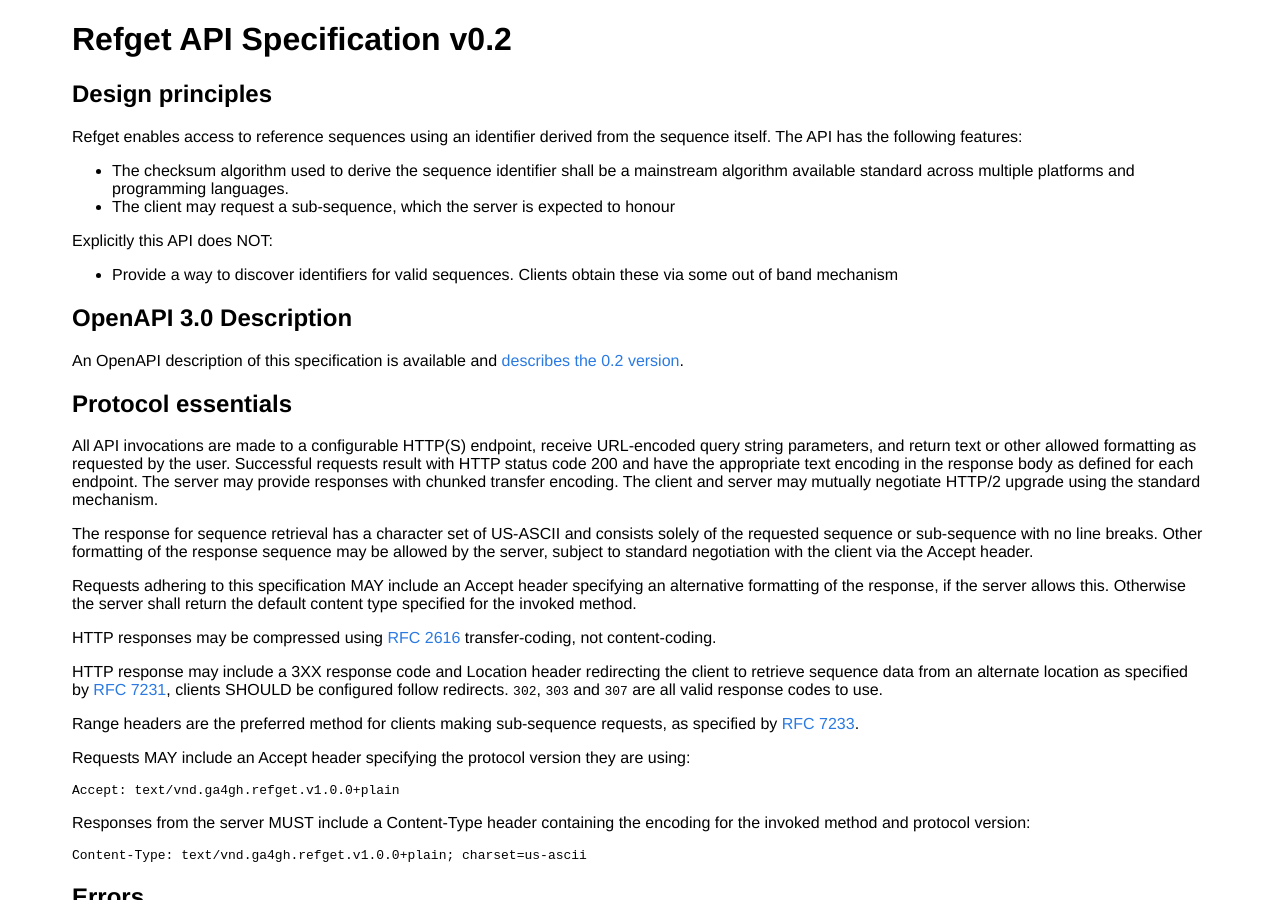
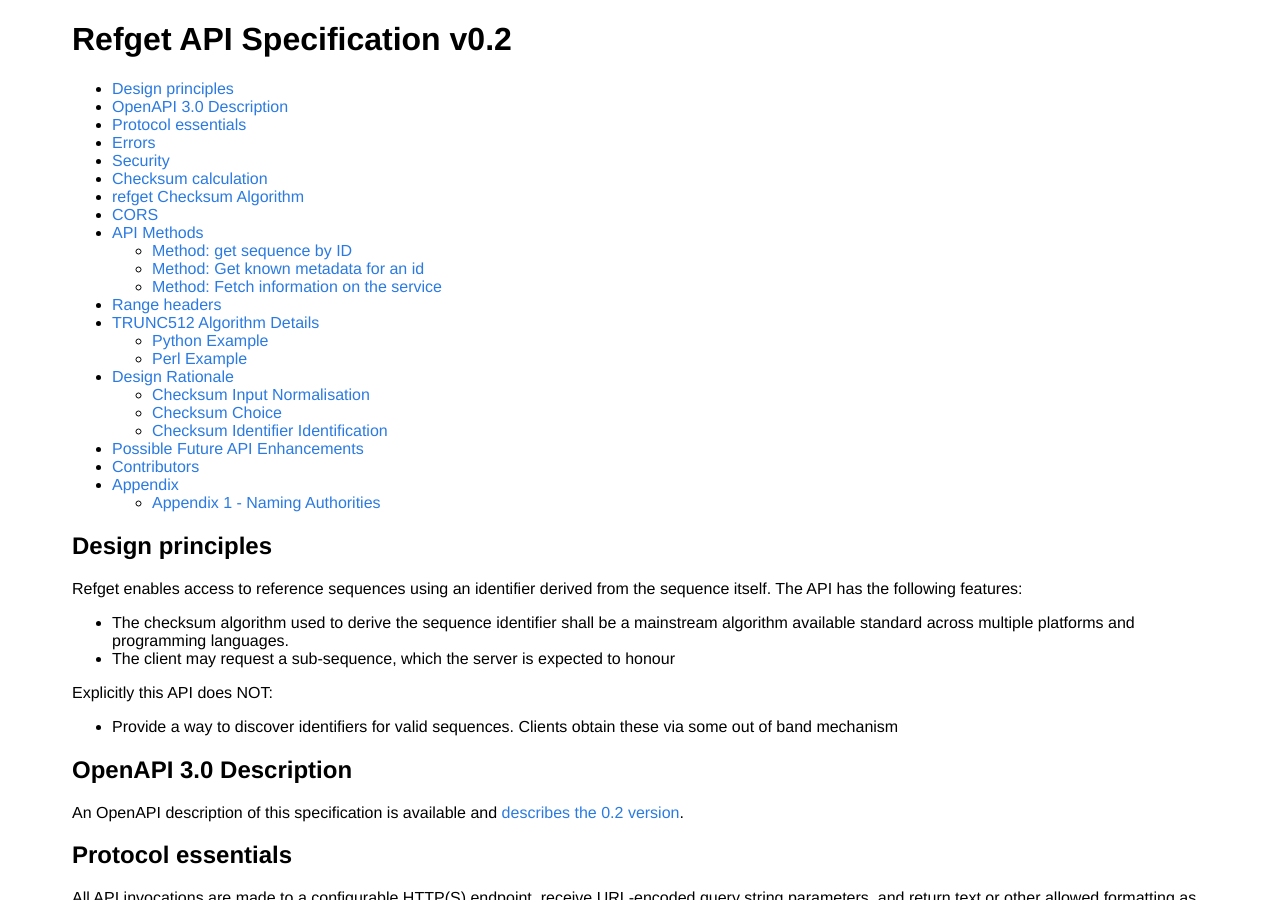
Before and after one commit to samtools/hts-specs, a Jekyll site: the page built from refget.md, in a window 1280 px wide and 900 px high. Built offline with Jekyll 4.4.1, drawn with Linux system fonts in a browser that asks for light colours.

Commit message:
Support table of contents in refget. See issue #341. (#343)
During refget's PRC, the reviewers suggested adding a table of contents
to the specification. Kramdown can support this via the {:toc} tag.
Anything that should not be included in the TOC is tagged
with {:.no_toc}.

The config is setup to build the TOC for all h1 and h3 tags, which
on first inspection looks sufficient.

```diff
--- a/_config.yml
+++ b/_config.yml
@@ -13,3 +13,4 @@ exclude: ["*.sh", "*.tex", img, new, Makefile, MAINTAINERS.md, README.md]
 markdown: kramdown
 kramdown:
   parse_block_html: true
+  toc_levels: 1..3
--- a/refget.md
+++ b/refget.md
@@ -5,6 +5,10 @@ suppress_footer: true
 ---
 
 # Refget API Specification v0.2
+{:.no_toc}
+
+* Do not remove this line (it will not be displayed)
+{:toc}
 
 ## Design principles
 Refget enables access to reference sequences using an identifier derived from the sequence itself. The API has the following features:
```
